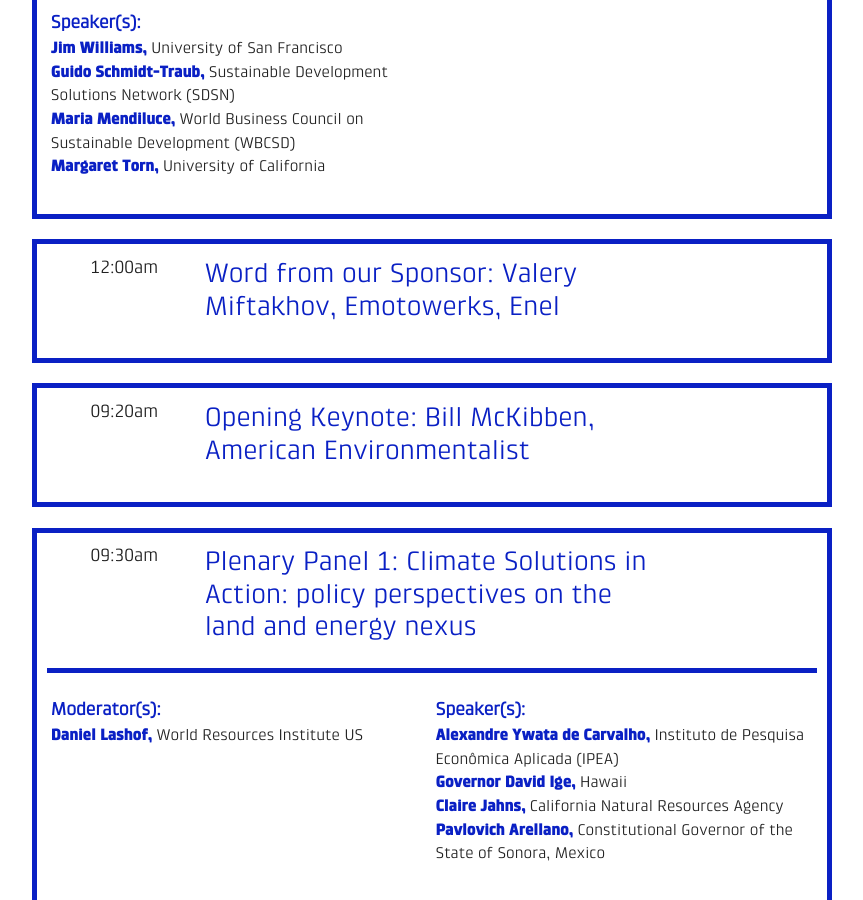
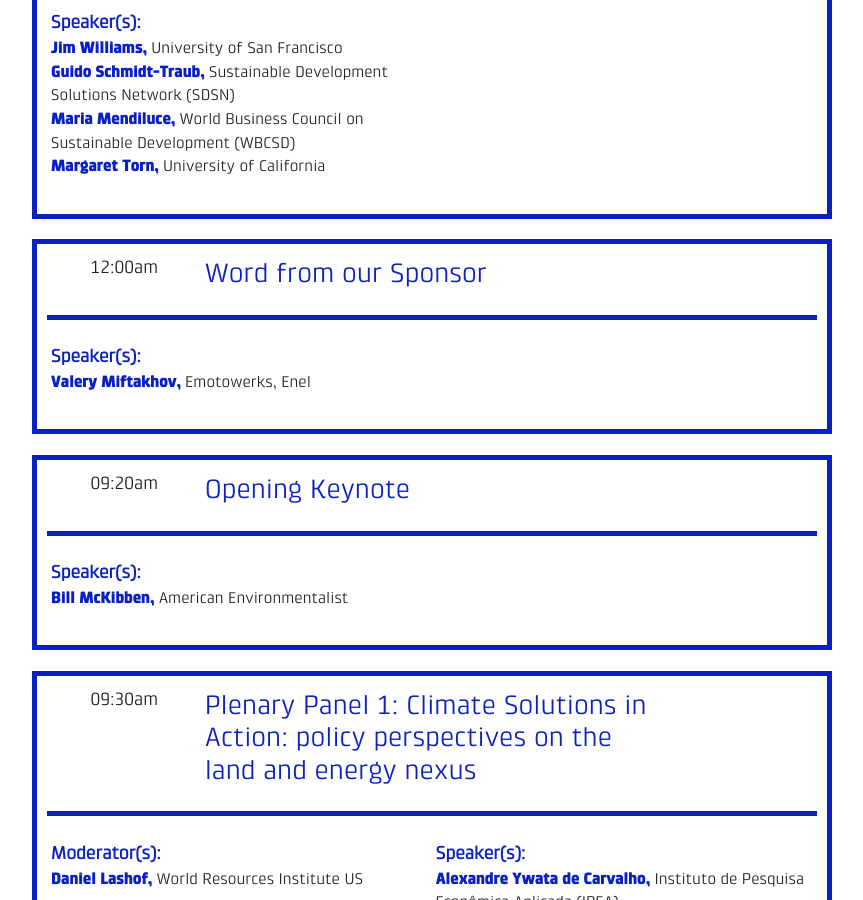
Before and after one commit to ryanswaney/lesc-jekyll, a Jekyll site: the page built from _event/lesc-gcas.markdown, in a window 1280 px wide and 900 px high, scrolled down 1896 px. Shown: the whole window, without its empty margins (208-1071 px from the left). Built offline with Jekyll 4.4.1, drawn with Linux system fonts in a browser that asks for light colours; nearby versions of some CDN libraries.

```diff
--- a/_event/lesc-gcas.markdown
+++ b/_event/lesc-gcas.markdown
@@ -29,17 +29,17 @@ sessions:
     Business Council on Sustainable Development (WBCSD)  \n**Margaret Torn,** University
     of California  "
   description:
-- title: 'Word from our Sponsor: Valery Miftakhov, Emotowerks, Enel'
+- title: Word from our Sponsor
   date: 2018-09-11 00:00:00 Z
   starts_at:
   moderators:
-  speakers:
+  speakers: "**Valery Miftakhov,** Emotowerks, Enel"
   description:
-- title: 'Opening Keynote: Bill McKibben, American Environmentalist'
+- title: Opening Keynote
   date: 2018-09-11 09:20:00 Z
   starts_at:
   moderators:
-  speakers:
+  speakers: "**Bill McKibben,** American Environmentalist"
   description:
 - title: 'Plenary Panel 1: Climate Solutions in Action: policy perspectives on the
     land and energy nexus'
```
